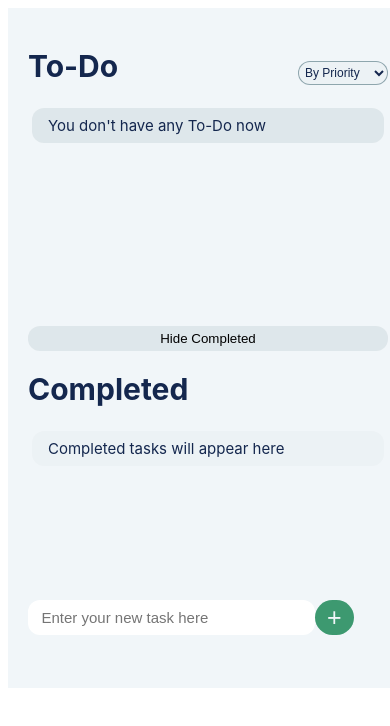
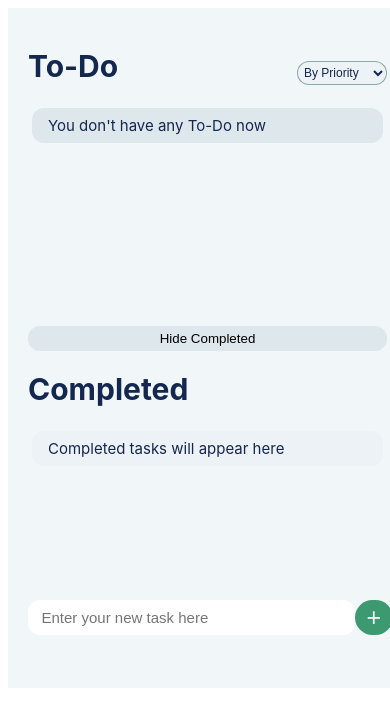
Before and after one commit to yejiahaoderek/cs124, a React (Create React App) app: page / in a window 390 px wide. Shown: the top 726 px of the page. Built offline with nearby package versions, Linux system fonts and the light colour scheme; no server answers; the database is empty.

Commit message:
added partial responsive design

```diff
--- a/package.json
+++ b/package.json
@@ -9,6 +9,7 @@
     "@material-ui/core": "^4.12.3",
     "@material-ui/icons": "^4.11.2",
     "@mui/material": "^5.0.6",
+    "react-responsive": ">=8.0.0",
     "@testing-library/jest-dom": "^5.11.4",
     "@testing-library/react": "^11.1.0",
     "@testing-library/user-event": "^12.1.10",
--- a/src/components/TaskManager.css
+++ b/src/components/TaskManager.css
@@ -1,5 +1,5 @@
 #outlier{
-    width: 360px;
+    width: 96%;
     height: 640px;
     display: grid;
     grid-template-rows: 1fr 25px 1fr 20px;
@@ -22,7 +22,7 @@ body{
     background-color: white;
     border-style: none;
     height: 8px;
-    width: 260px;
+    width: 93%;
     padding: 0.9em;
     font-size: 15px;
 }
@@ -33,13 +33,35 @@ body{
 /*    -moz-outline-radius: 12px;*/
 /*}*/
 
+@media screen and (max-width: 1000px) {
+    /*.addList {*/
+    /*    position: fixed;*/
+    /*    top: 600px;*/
+    /*    width: 100px;*/
+    /*    margin-left: auto;*/
+    /*    display: flex;*/
+    /*    flex-wrap: wrap;*/
+    /*}*/
+    .taskInputBox {
+        border-radius: 12px;
+        background-color: white;
+        border-style: none;
+        height: 8px;
+        width: 80%;
+        padding: 0.9em;
+        font-size: 15px;
+    }
+}
+
 .addList {
     position: fixed;
     top: 600px;
+    width: 96%;
     margin-left: auto;
     display: flex;
     flex-wrap: wrap;
 }
+
 
 button {
     transition-duration: 0.2s;
--- a/src/components/TaskManager.js
+++ b/src/components/TaskManager.js
@@ -2,6 +2,7 @@ import IncompleteSection from "./IncompleteSection";
 import CompletedSection from "./CompletedSection";
 import {useState} from "react";
 import './TaskManager.css';
+import { useMediaQuery } from 'react-responsive'
 
 
 function TaskManager(props) {
@@ -10,6 +11,7 @@ function TaskManager(props) {
     const [enteredText, setEnteredText] = useState('');
     const [newPriority, setNewPriority] = useState('');
     const [newText, setNewText] = useState("")
+    const isMobile = useMediaQuery({maxWidth: 600})
 
     function handleRename(newText) {
         setNewText(newText)
```
Also changed, not shown: 1 other file (tests, documents, lock files or other folders).
